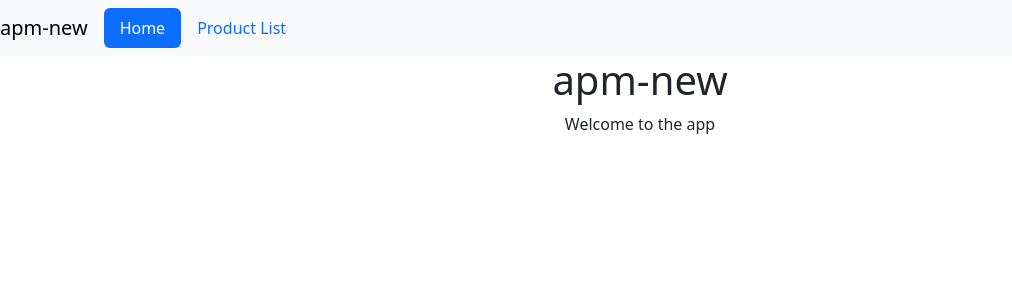
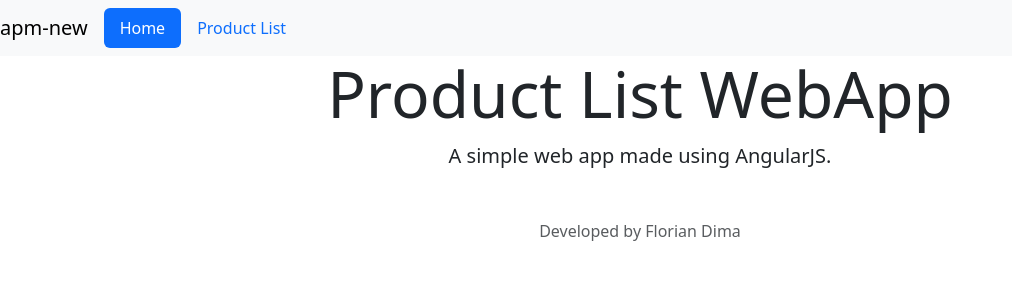
Before and after one commit to dflorian251/product-list, an Angular app: page / in a window 1280 px wide. Shown: the top 300 px of the page, without its empty margins (0-1012 px from the left). Built offline with nearby package versions, Linux system fonts and the light colour scheme.

Commit message:
Welcome Page added.

```diff
--- a/src/app/app.component.html
+++ b/src/app/app.component.html
@@ -7,6 +7,5 @@
 </nav>
 
 <div style="text-align:center">
-    <h1>{{pageTitle}}</h1>
     <router-outlet></router-outlet>
 </div>
--- a/src/app/app.routes.ts
+++ b/src/app/app.routes.ts
@@ -1,8 +1,10 @@
 import { Routes } from '@angular/router';
 import { ProductListComponent } from './products/product-list/product-list.component';
 import { WelcomeComponent } from './welcome/welcome.component';
+import { PageNotFoundComponent } from './page-not-found/page-not-found.component';
 
 export const routes: Routes = [
-    {path: '', component: WelcomeComponent},
-    {path: 'products', component: ProductListComponent},
+    { path: 'products', component: ProductListComponent},
+    { path: '', component: WelcomeComponent},
+    { path: '**', component: PageNotFoundComponent},
 ];
--- /dev/null
+++ b/src/app/page-not-found/page-not-found.component.css
@@ -0,0 +1,40 @@
+.container {
+	height: 100vh;
+	display: flex;
+	align-items: center;
+	justify-content: center;
+}
+
+.display-1 {
+	font-size: 6rem;
+	font-weight: 300;
+	color: #dc3545;
+	margin-bottom: 0;
+}
+
+.display-4 {
+	font-size: 2.5rem;
+	font-weight: 400;
+	color: #6c757d;
+	margin-bottom: 1rem;
+}
+
+.lead {
+	font-size: 1.25rem;
+	color: #495057;
+	margin-bottom: 2rem;
+}
+
+.btn {
+	font-size: 1.25rem;
+}
+
+.btn-primary {
+	background-color: #007bff;
+	border-color: #007bff;
+}
+
+.btn-primary:hover {
+	background-color: #0056b3;
+	border-color: #004085;
+}
--- /dev/null
+++ b/src/app/page-not-found/page-not-found.component.html
@@ -0,0 +1,10 @@
+<div class="container text-center mt-5">
+    <div class="row">
+        <div class="col-12">
+            <h1 class="display-1">404</h1>
+            <h2 class="display-4">Page Not Found</h2>
+            <p class="lead">Oops! The page you're looking for does not exist.</p>
+            <a class="btn btn-primary btn-lg mt-3" routerLink="/">Go Back to Home</a>
+        </div>
+    </div>
+</div>
--- a/src/app/welcome/welcome.component.html
+++ b/src/app/welcome/welcome.component.html
@@ -1 +1,7 @@
-Welcome to the app
+<div class="welcome-container text-center">
+    <h1 class="display-3">{{pageTitle}}</h1>
+    <p class="lead">A simple web app made using AngularJS.</p>
+    <footer class="mt-5">
+        <p class="text-muted">Developed by Florian Dima</p>
+    </footer>
+</div>
--- a/src/app/welcome/welcome.component.ts
+++ b/src/app/welcome/welcome.component.ts
@@ -8,5 +8,5 @@ import { Component } from '@angular/core';
   styleUrl: './welcome.component.css'
 })
 export class WelcomeComponent {
-
+    pageTitle: string = 'Product List WebApp'
 }
--- a/src/index.html
+++ b/src/index.html
@@ -10,7 +10,6 @@
 </head>
 <body>
   <app-root></app-root>
-
   <script src="https://kit.fontawesome.com/c4f6644410.js" crossorigin="anonymous"></script>
 </body>
 </html>
```
Also changed, not shown: src/app/page-not-found/page-not-found.component.ts (added, +15 -0 lines), 1 other file (tests, documents, lock files or other folders).
